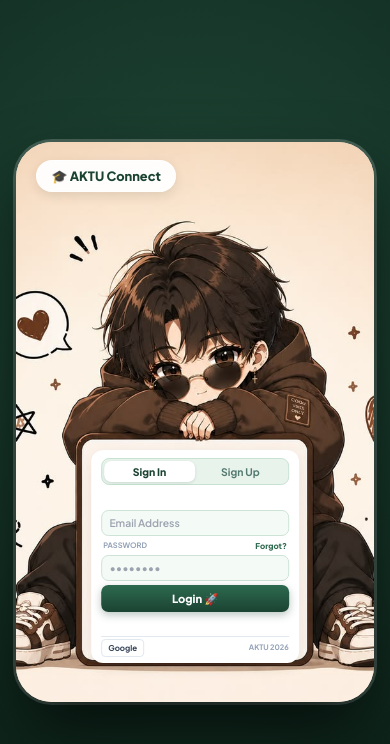
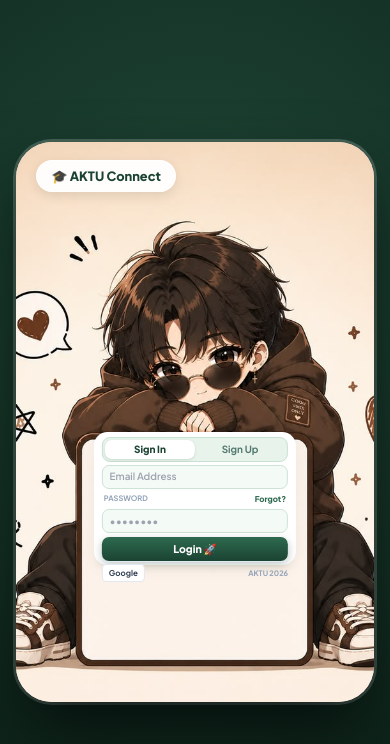
Before and after one commit to sksaqibkhan110-glitch/aktu-connect, a website: page index.html in a window 390 px wide. Drawn offline with nearby package versions, Linux system fonts and the light colour scheme.

Commit message:
fix: restore wide whiteboard placement lowered into board and guarantee login authentication

```diff
--- a/index.html
+++ b/index.html
@@ -184,34 +184,37 @@
         z-index: 1;
       }
 
-      /* Fits inside the tablet board in phoneboy.png */
+      /* Tablet Screen Exact Bounds */
       .whiteboard-active-area {
-        top: 55% !important;
+        top: 51.8% !important;
         left: 50% !important;
         transform: translateX(-50%) !important;
-        width: 58% !important;
-        height: 38% !important;
-        padding: 8px 10px 6px !important;
-        border-radius: 0.75rem !important;
+        width: 56.5% !important;
+        height: 23.8% !important;
+        min-height: unset !important;
+        max-height: unset !important;
+        padding: 5px 8px 4px !important;
+        border-radius: 0.85rem !important;
         background: #ffffff !important;
-        box-shadow: 0 4px 14px rgba(0, 0, 0, 0.08) !important;
+        box-shadow: 0 4px 15px rgba(0, 0, 0, 0.06) !important;
+        justify-content: space-between !important;
       }
 
       .board-input {
-        font-size: 0.65rem !important;
-        padding: 0.28rem 0.45rem !important;
+        font-size: 0.62rem !important;
+        padding: 0.22rem 0.42rem !important;
         border-radius: 0.45rem !important;
       }
 
       .board-btn-primary {
-        font-size: 0.70rem !important;
-        padding: 0.32rem 0.45rem !important;
+        font-size: 0.66rem !important;
+        padding: 0.26rem 0.42rem !important;
         border-radius: 0.45rem !important;
       }
 
       .board-tab {
-        font-size: 0.65rem !important;
-        padding: 0.18rem 0 !important;
+        font-size: 0.62rem !important;
+        padding: 0.14rem 0 !important;
       }
     }
   </style>
```
